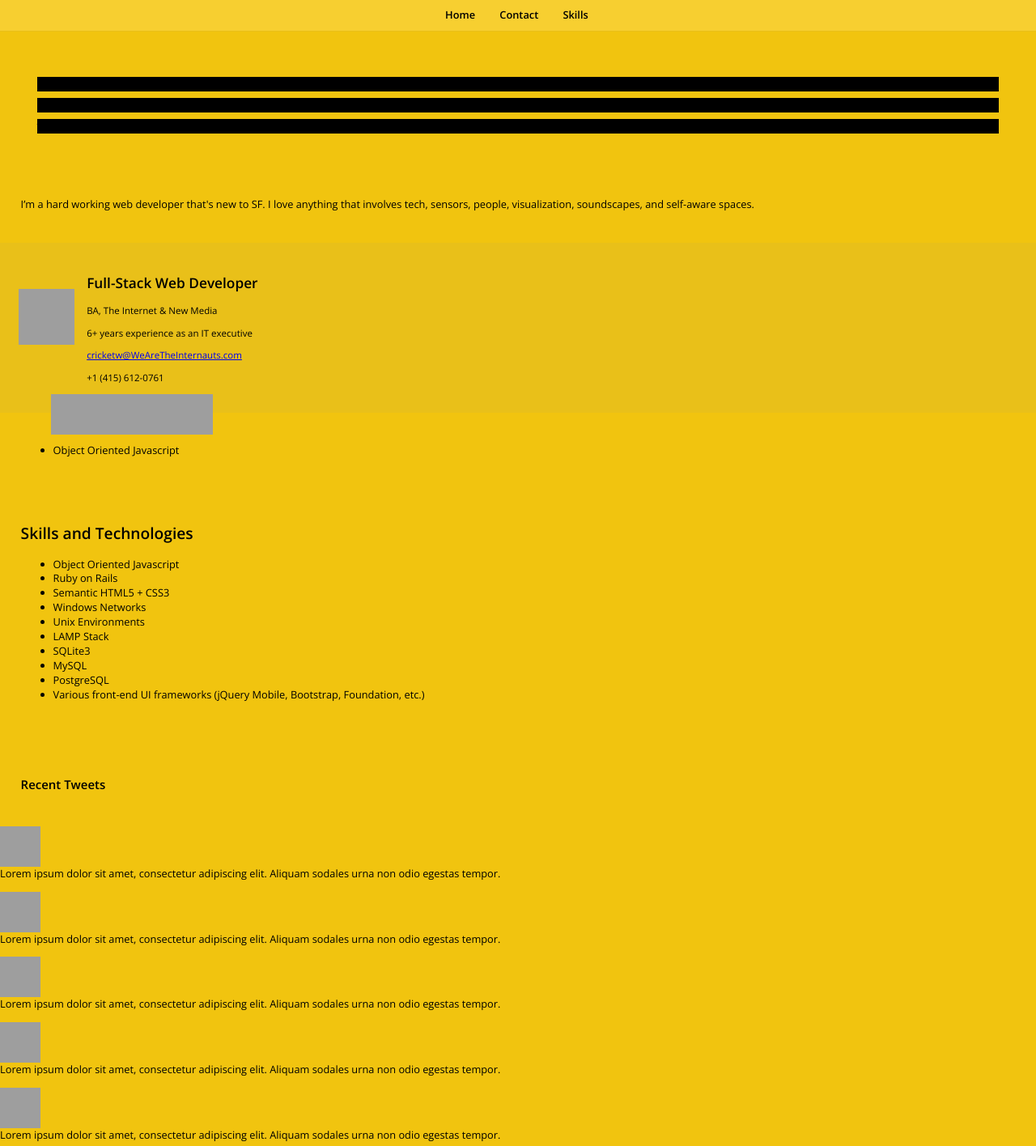
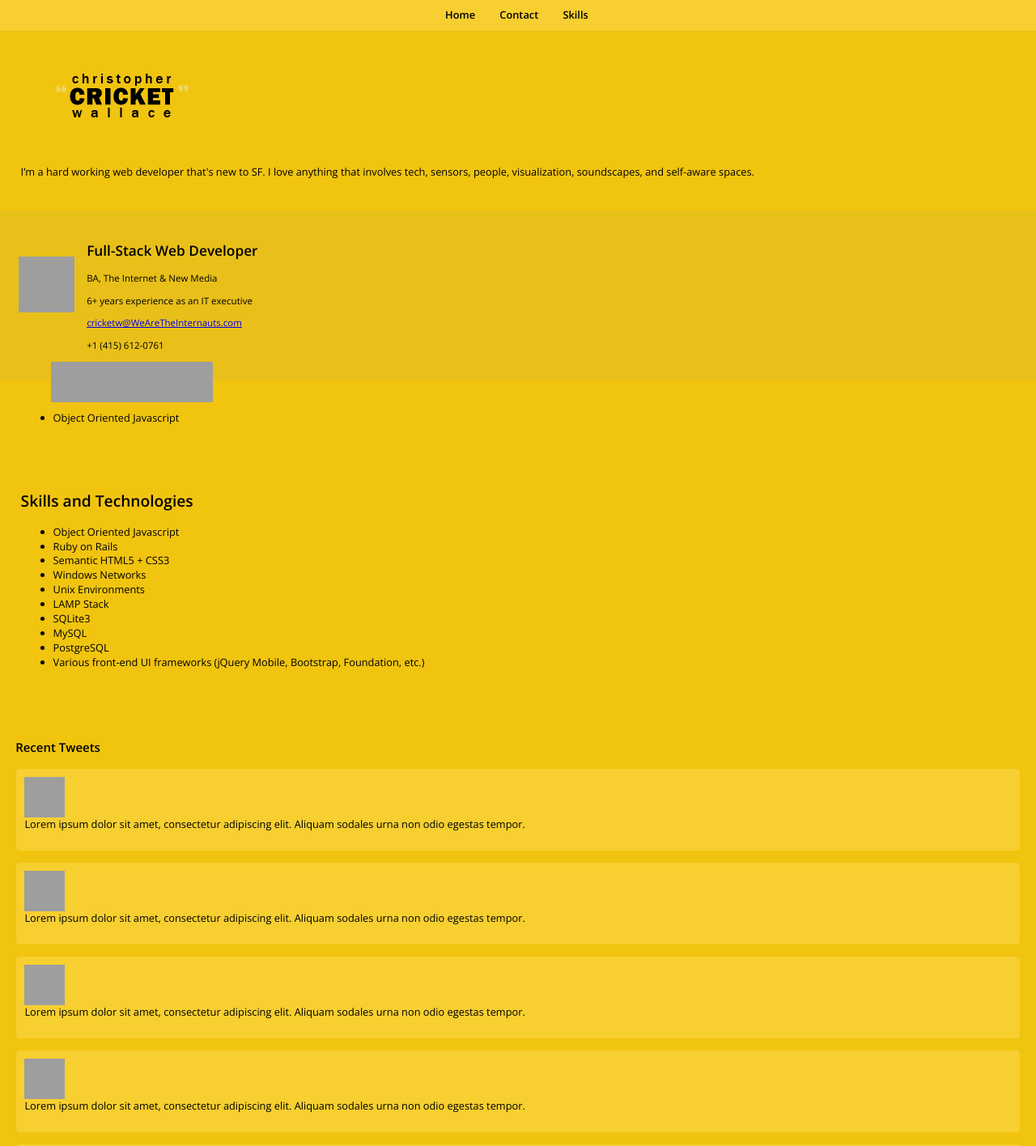
Before and after one commit to theInternauts/the_internauts_v1, a plain HTML site: page index.html in a window 1280 px wide. Shown: the top 1416 px of the page at 81% size. Drawn offline with nearby package versions, Linux system fonts and the light colour scheme; grey boxes are pictures that could not be loaded.

Commit message:
added header image

```diff
--- a/css/main.css
+++ b/css/main.css
@@ -161,7 +161,7 @@ body {
 p { margin-top: 0px; }
 
 article header h1 { display: none; }
-article header { margin: 30px auto 20px auto; }
+article header { margin: 40px 0px 20px 0px; }
 article header .name {
     font-size: 1em;
     display: block;
@@ -169,7 +169,7 @@ article header .name {
     background-color: black;
     margin: 0 20px 8px 20px;
 }
-
+article header img { width: 300px; height: 79px; }
 article section img {
     float: left;
     width: 6em;
@@ -179,7 +179,7 @@ article section img {
     margin-right: 15px;
     margin-bottom: 35px;
 }
-section, header {
+section {
     padding: 2em;
 }
 
@@ -206,7 +206,17 @@ section, header {
 }
 
 
+aside#tweets {
+    padding: 1.5em;
+}
 
+aside article {
+    padding: 0.8em;
+    border: 1px solid #f1c40f;
+    border-radius: 5px;
+    margin-bottom: 1em;
+    background-color: #f7cf30;
+}
 
 
 
--- a/index.html
+++ b/index.html
@@ -40,9 +40,7 @@
                 <article>
                   <header>
                     <h1>Christopher "Cricket" Wallace</h1>
-                    <span class="name" id="first">christopher</span>
-                    <span class="name" id="nickname">cricket</span>
-                    <span class="name" id="last">wallace</span>
+                    <img src="img/the_internauts_v1_nameplate.png" alt='Christopher "Cricket" Wallace'>
                   </header>
                   <section id="blurb">
                     <p>I’m a hard working web developer that's new to SF.  I love anything that involves tech, sensors, people, visualization, soundscapes, and self-aware spaces.</p>
@@ -91,7 +89,7 @@
                 </article>
 
 
-                <aside>
+                <aside id="tweets">
                   <header>
                     <h3>Recent Tweets</h3>
                   </header>
```
Also changed, not shown: img/the_internauts_v1_nameplate.png (added).
